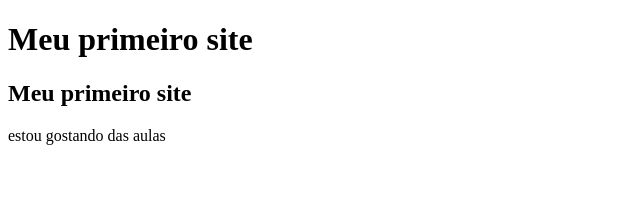
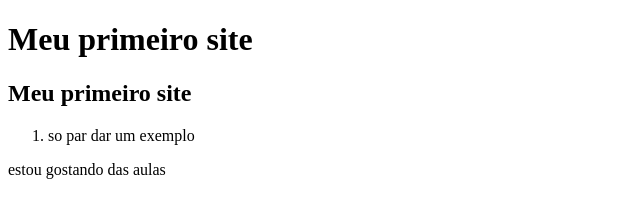
Before and after one commit to bruno-vribeiro/gama-no-github, a plain HTML site: page index.html in a window 1280 px wide. Shown: the whole page, without its empty margins (0-640 px from the left). Drawn offline with Linux system fonts and the light colour scheme.

Commit message:
código editado no github

```diff
--- a/index.html
+++ b/index.html
@@ -7,6 +7,9 @@
  <body>
   <h1>Meu primeiro site</h1>
   <h2>Meu primeiro site</h2>
+  <ol>
+   <li>so par dar um exemplo</li>
+  </ol>
 
   <p>estou gostando das aulas</p>
  </body>
```
